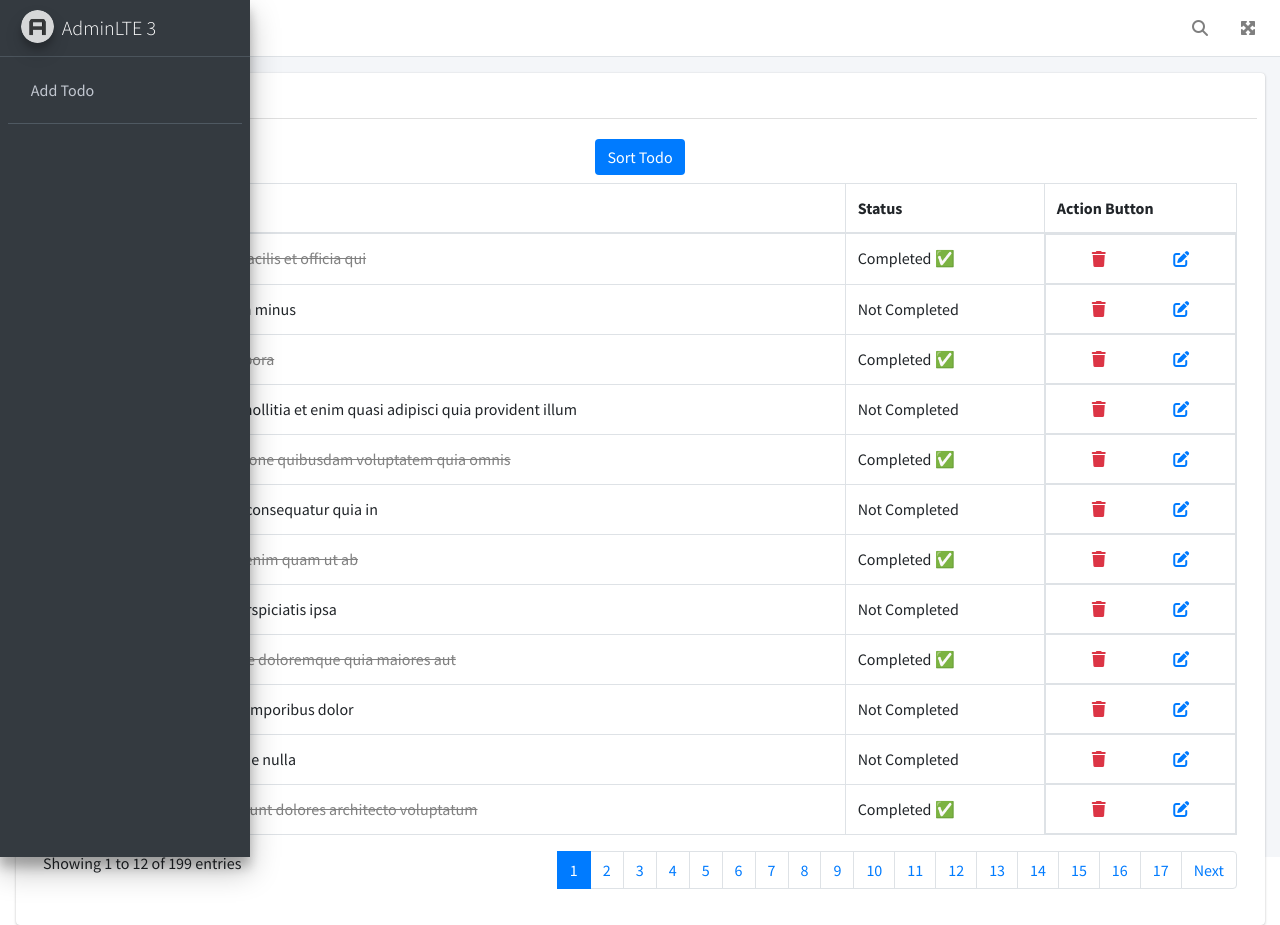
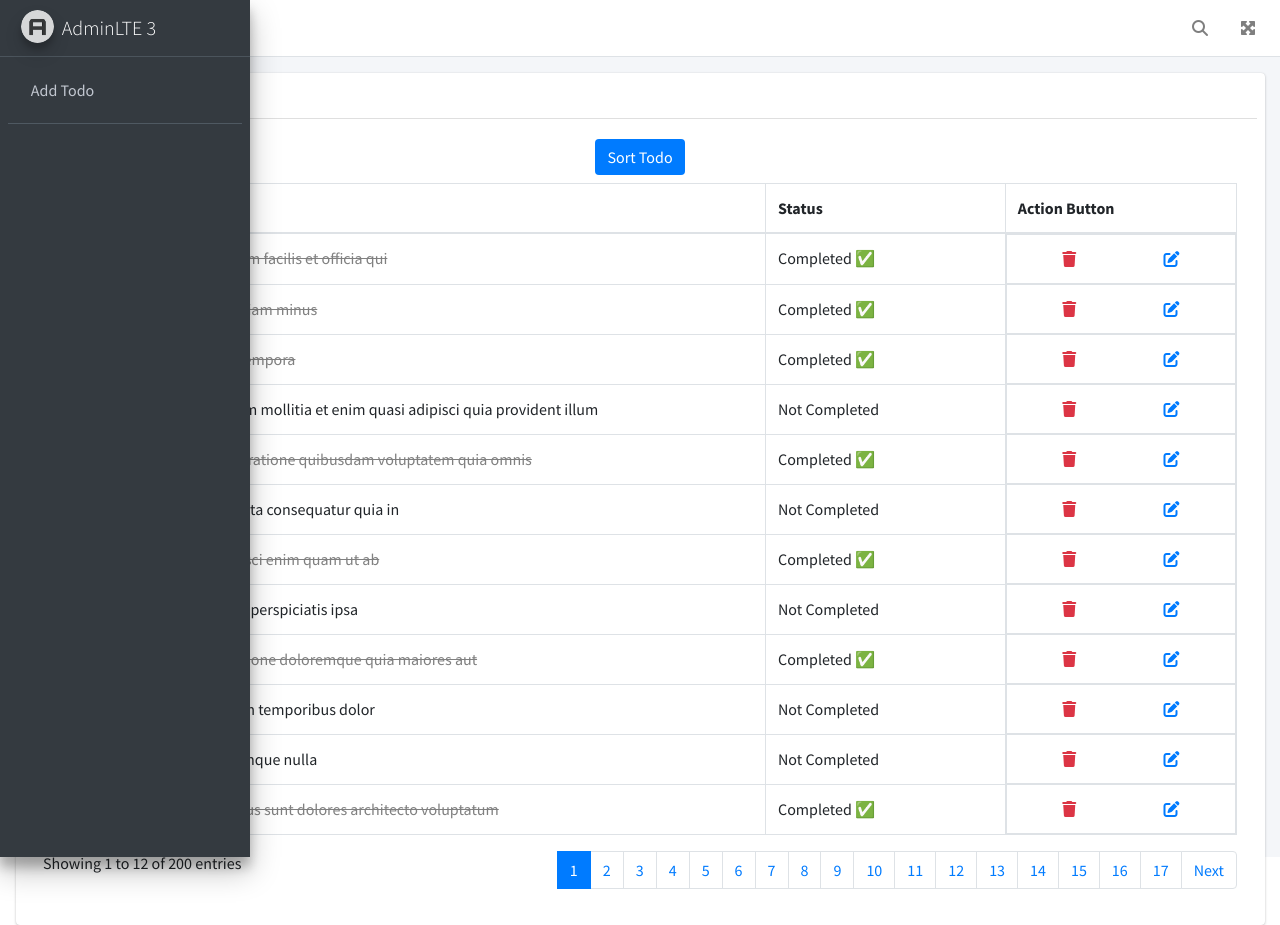
Before and after one commit to amanraina1/internship-todo-project, a Vue app: page / in a window 1280 px wide. Built offline with nearby package versions, Linux system fonts and the light colour scheme; data requests are answered from the project's data file.

Commit message:
made the table static

```diff
--- a/public/db/db.json
+++ b/public/db/db.json
@@ -10,7 +10,7 @@
       "userId": 1,
       "id": 3,
       "title": "fugiat veniam minus",
-      "completed": false
+      "completed": true
     },
     {
       "userId": 1,
@@ -1191,6 +1191,11 @@
       "title": "hhh",
       "completed": false,
       "id": 207
+    },
+    {
+      "title": "bfjkbdjbjdfbkjdfbjvbdjkbvjkdbfjkvbjdbvjkdbjvbdfhjbvyeufhdghufhvbjfbjkfdbjbvjbfjkvjkjkvdjvjdfbvjdfjvbdfhbvhjdfbjvdfjbvbdfbvkdbvdbjvdbfjkbvdfhbvbdvhbdhjkbvdbvhjhvbjhfdvdfvbdvfhk",
+      "completed": false,
+      "id": 208
     }
   ]
 }
--- a/src/components/Home.vue
+++ b/src/components/Home.vue
@@ -107,8 +107,6 @@ const toggleCheckbox = async (id, completed) => {
                     class="sorting sorting_asc"
                     tabindex="0"
                     aria-controls="example2"
-                    rowspan="1"
-                    colspan="1"
                     aria-sort="ascending"
                     aria-label="Rendering engine: activate to sort column descending"
                   >
@@ -118,8 +116,6 @@ const toggleCheckbox = async (id, completed) => {
                     class="sorting"
                     tabindex="0"
                     aria-controls="example2"
-                    rowspan="1"
-                    colspan="2"
                     aria-label="Browser: activate to sort column ascending"
                   >
                     Title
@@ -128,8 +124,6 @@ const toggleCheckbox = async (id, completed) => {
                     class="sorting"
                     tabindex="0"
                     aria-controls="example2"
-                    rowspan="1"
-                    colspan="1"
                     aria-label="Platform(s): activate to sort column ascending"
                   >
                     Status
@@ -138,8 +132,6 @@ const toggleCheckbox = async (id, completed) => {
                     class="sorting"
                     tabindex="0"
                     aria-controls="example2"
-                    rowspan="1"
-                    colspan="1"
                     aria-label="Engine version: activate to sort column ascending"
                   >
                     Action Button
@@ -154,8 +146,7 @@ const toggleCheckbox = async (id, completed) => {
                   <td
                     @dblclick="toggleCheckbox(todo.id, todo.completed)"
                     style="cursor: pointer"
-                    colspan="2"
-                    class="title"
+                    class="title w-50 text-break"
                     :class="todo.completed ? 'disable' : ''"
                   >
                     {{ todo.title }}
```
